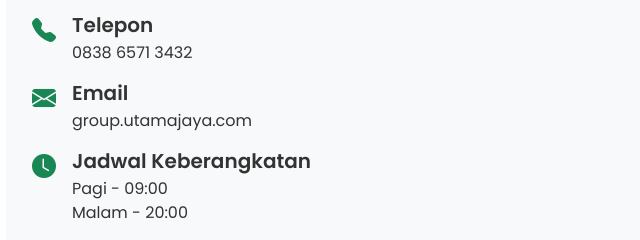
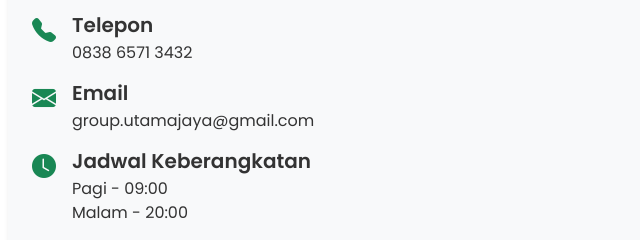
Before and after one commit to Adttt-dev/TravelPL, a plain HTML site: page index.html in a window 1280 px wide. Shown: the part 5626-5866 px from the top of the page, 74-714 px from the left. Drawn offline with nearby package versions, Linux system fonts and the light colour scheme.

Commit message:
last lahh

```diff
--- a/index.html
+++ b/index.html
@@ -386,7 +386,7 @@
                                 <div>
                                     <h5 class="mb-1">Email</h5>
                                     <p class="mb-0">
-                                        group.utamajaya.com
+                                        group.utamajaya@gmail.com
                                     </p>
                                 </div>
                             </div>
```
